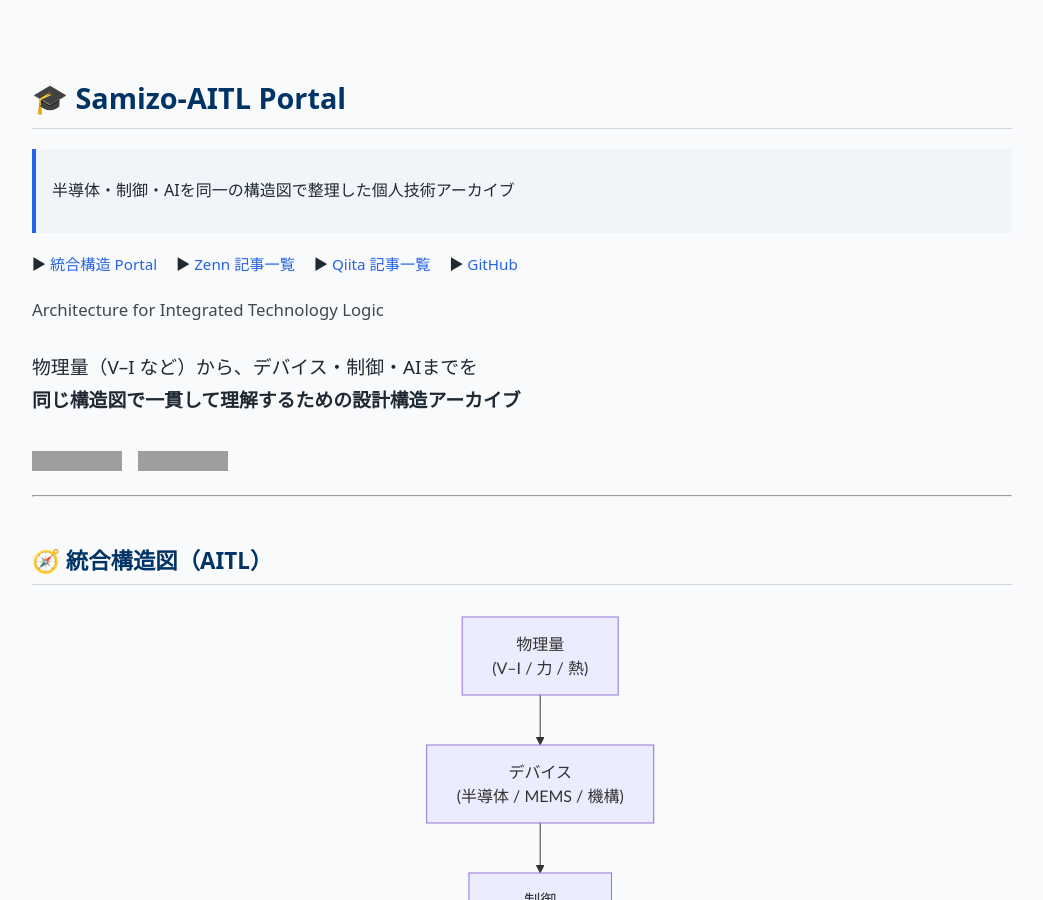
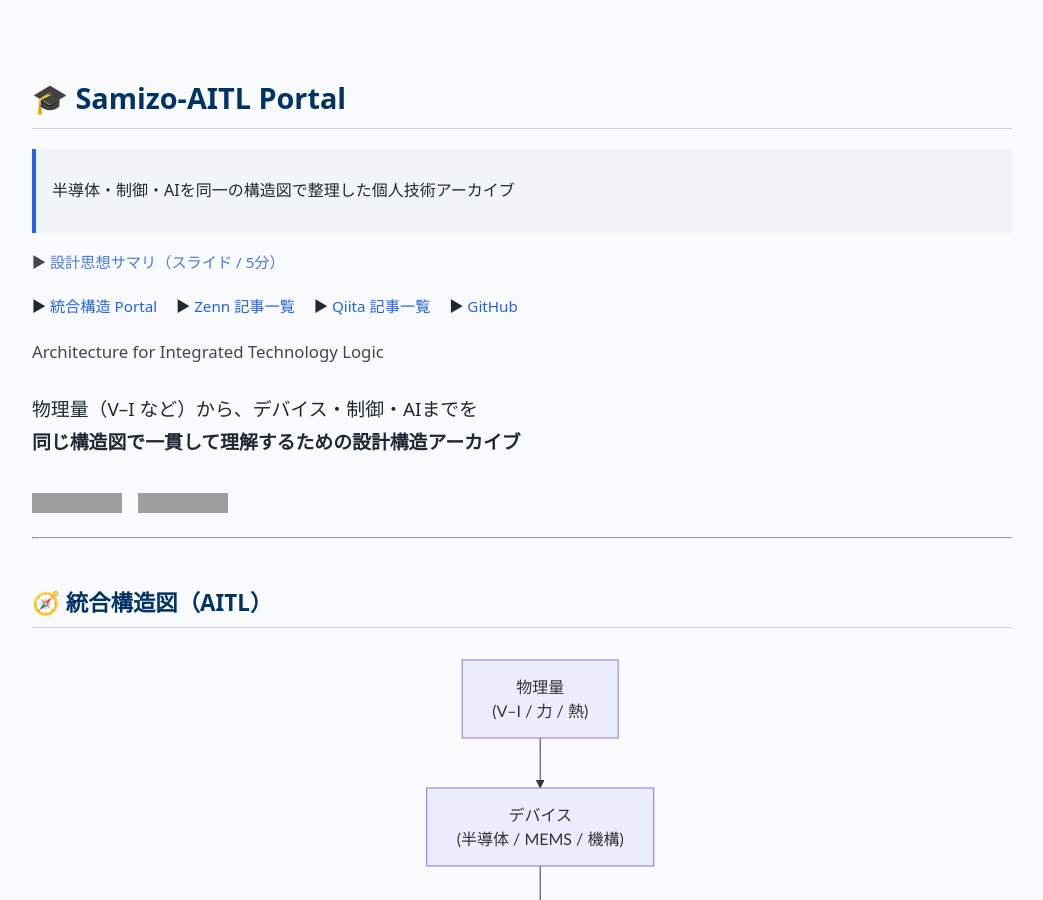
Before and after one commit to Samizo-AITL/Samizo-AITL.github.io, a Jekyll site: the page built from index.md, in a window 1280 px wide and 900 px high. Shown: the whole window, without its empty margins (118-1161 px from the left). Built offline with Jekyll 4.4.1, drawn with Linux system fonts in a browser that asks for light colours; grey boxes are pictures that could not be loaded.

Commit message:
Update index.md

```diff
--- a/index.md
+++ b/index.md
@@ -6,6 +6,12 @@
 
 # 🎓 Samizo-AITL Portal
 > 半導体・制御・AIを同一の構造図で整理した個人技術アーカイブ
+
+<div style="margin:1.1em 0; font-size:0.95em; opacity:0.85;">
+  ▶ <a href="/about/marp/samizo-aitl-presentation.html">
+    設計思想サマリ（スライド / 5分）
+  </a>
+</div>
 
 <div style="margin:1.2em 0; font-size:0.95em;">
   ▶ <a href="/portal/">統合構造 Portal</a>
```
